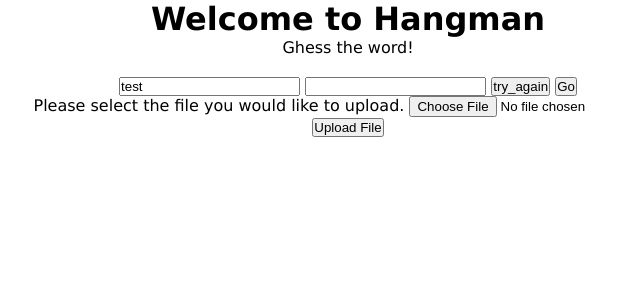
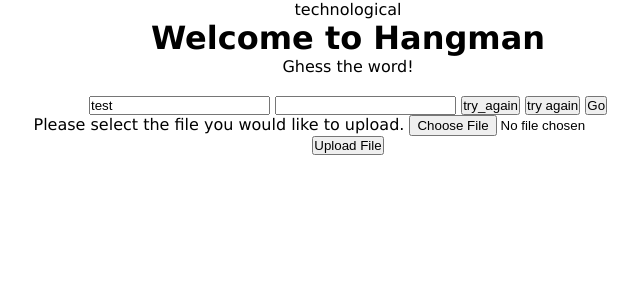
Before and after one commit to Aarnoud-Meijer/hangman, a PHP site: page / in a window 1280 px wide. Shown: the top 300 px of the page, without its empty margins (292-932 px from the left). Run offline with PHP 8.4, Linux system fonts and the light colour scheme.

Commit message:
bug fixing post options

```diff
--- a/bootsrap.php
+++ b/bootsrap.php
@@ -6,13 +6,15 @@ session_start();
 
 
 if($_SERVER["REQUEST_METHOD"] == "POST"){
-	var_dump($_POST);
+	// var_dump($_POST);
 	// var_dump($_SERVER);
-	var_dump($_REQUEST);
+	// var_dump($_REQUEST);
+	if(!empty($_POST['action']) && $_POST['action']=="try again"){
+		// clean session
+		$_SESSION['word'] = null;
+
+	}
 }
-
-//	var_dump($_REQUEST);
-//var_dump($_GET);
 
 // if get or post
 //var_dump($_GET);
@@ -44,3 +46,5 @@ if(empty($_SESSION['word'])){
 
 // get random word
 // $word = $words[rand(0, sizeof($words))];
+
+echo $_SESSION['word'];
--- a/index.php
+++ b/index.php
@@ -24,9 +24,10 @@
 		<br />
 
 <form method="post" action="">
-	<input type="text" value="test" name="test" >
+	<input type="text" value="test" name="action" >
 	<input type="email" name="email">
 	<input type="submit" value="try_again">
+	<input type="submit" name="action" value="try again" />
 	<input type="submit" name="action" value="Go" />
 </form>
 <!--<form action="directory" method="post">
```
